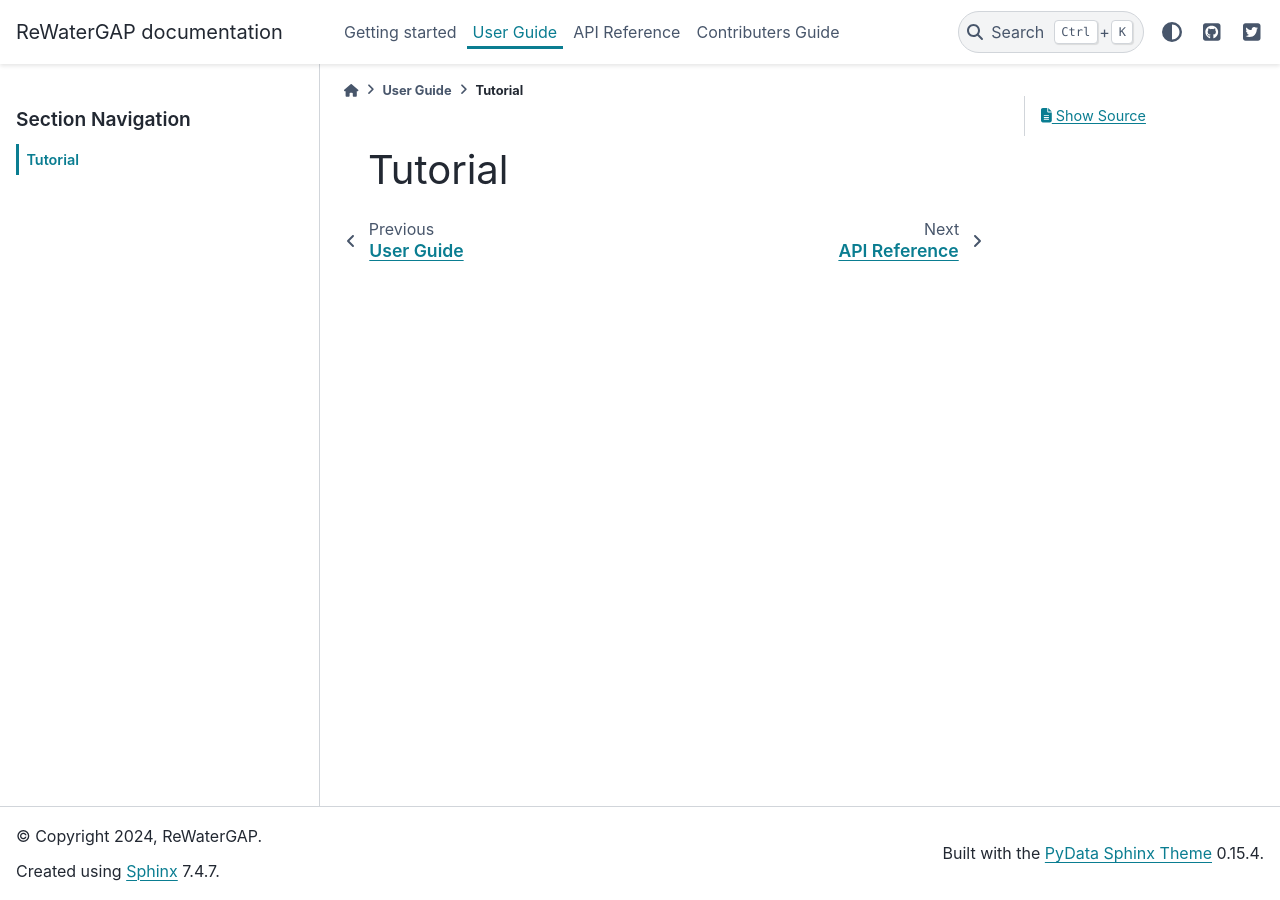
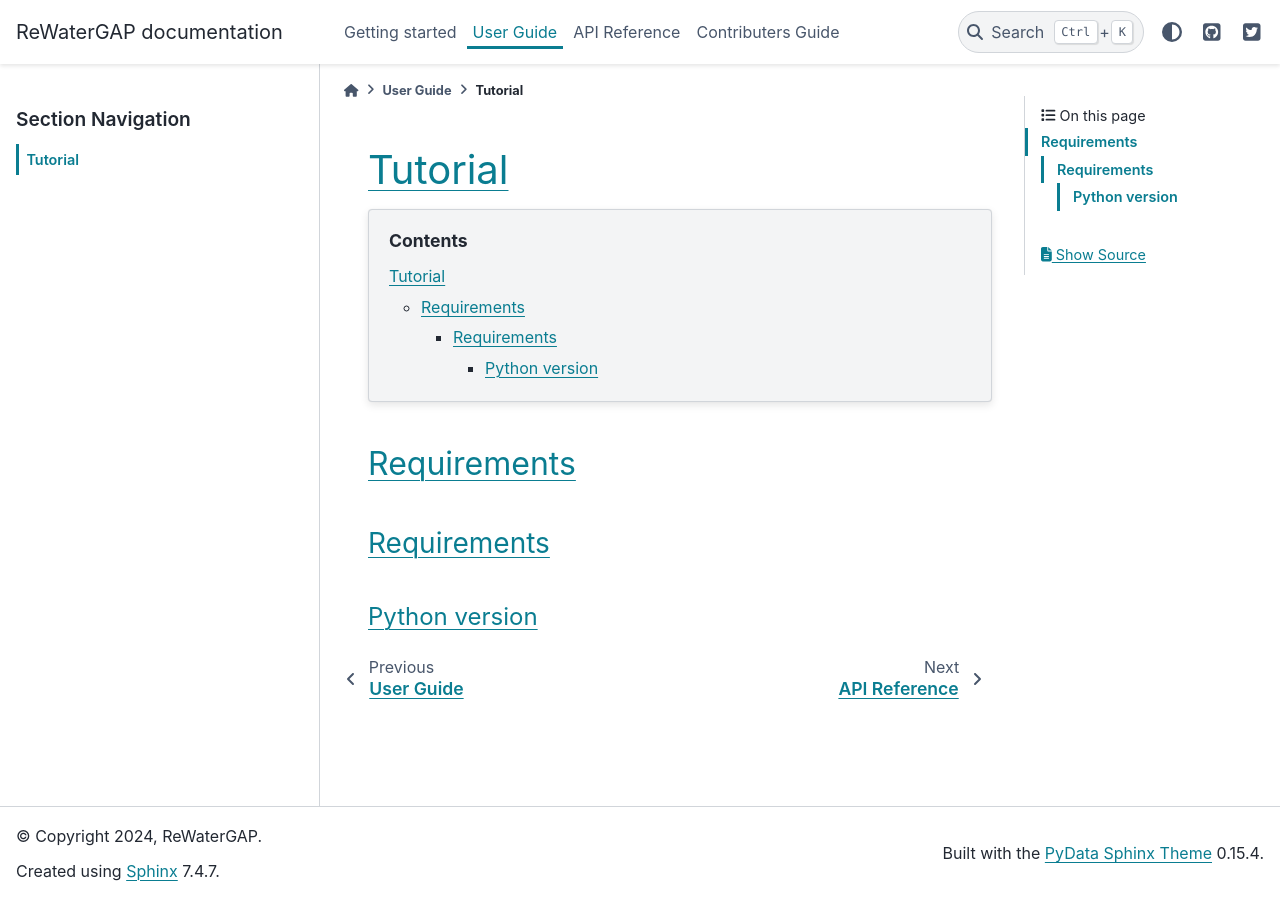
Before and after one commit to HydrologyFrankfurt/ReWaterGAP, a Sphinx documentation site: the page built from docs/user_guide/tutorials.rst, in a window 1280 px wide. Built offline with Sphinx 7.4.7 and the PyData theme 0.15.4, drawn with Linux system fonts in a browser that asks for light colours; pages that are not in the unit, such as notebooks, are missing from menus.

Commit message:
Update tutorials.rst

```diff
--- a/docs/user_guide/tutorials.rst
+++ b/docs/user_guide/tutorials.rst
@@ -4,3 +4,15 @@
 ########
 Tutorial
 ########
+
+.. contents::
+    :depth: 4
+
+Requirements
+============
+
+Requirements
+------------
+
+Python version
+**************
```
